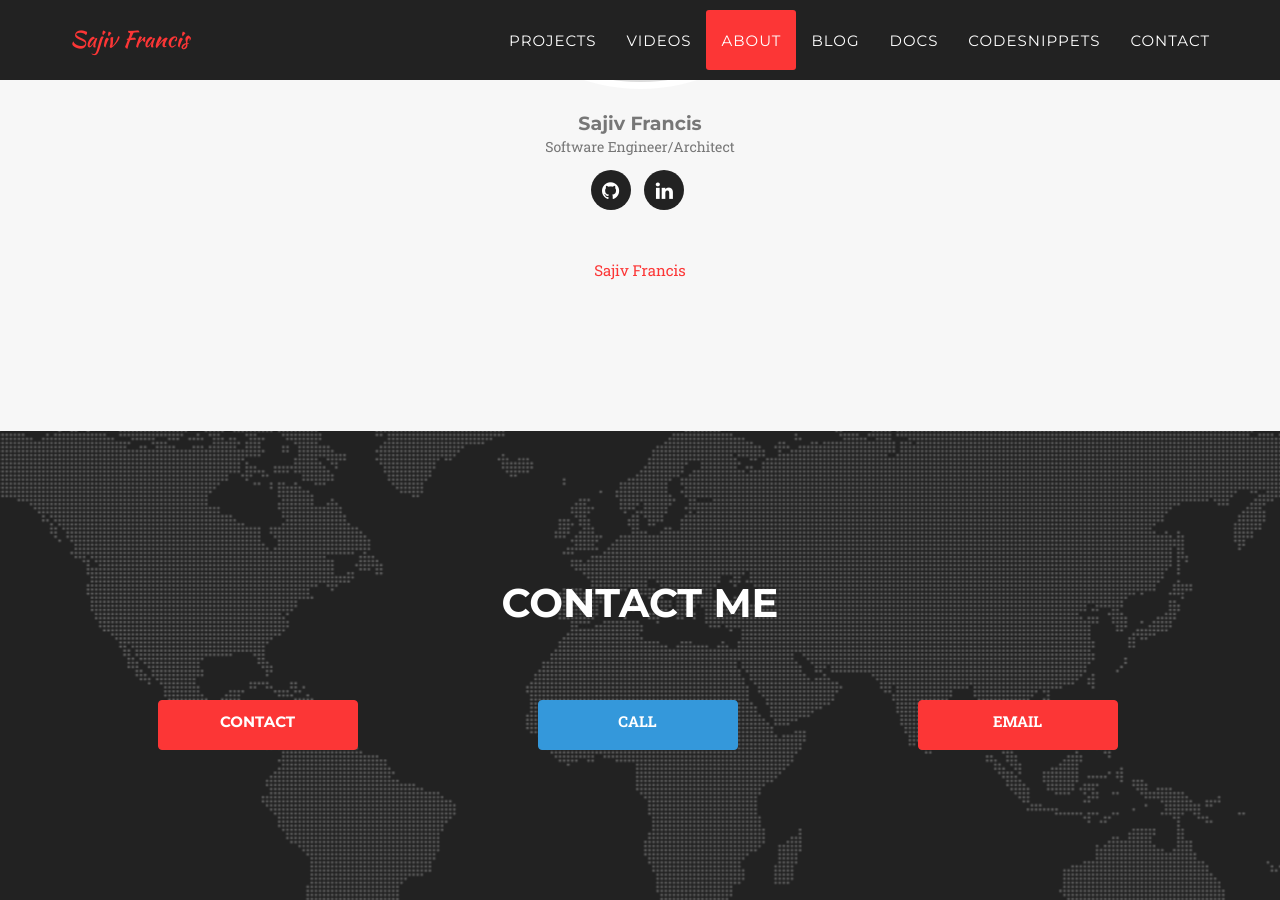
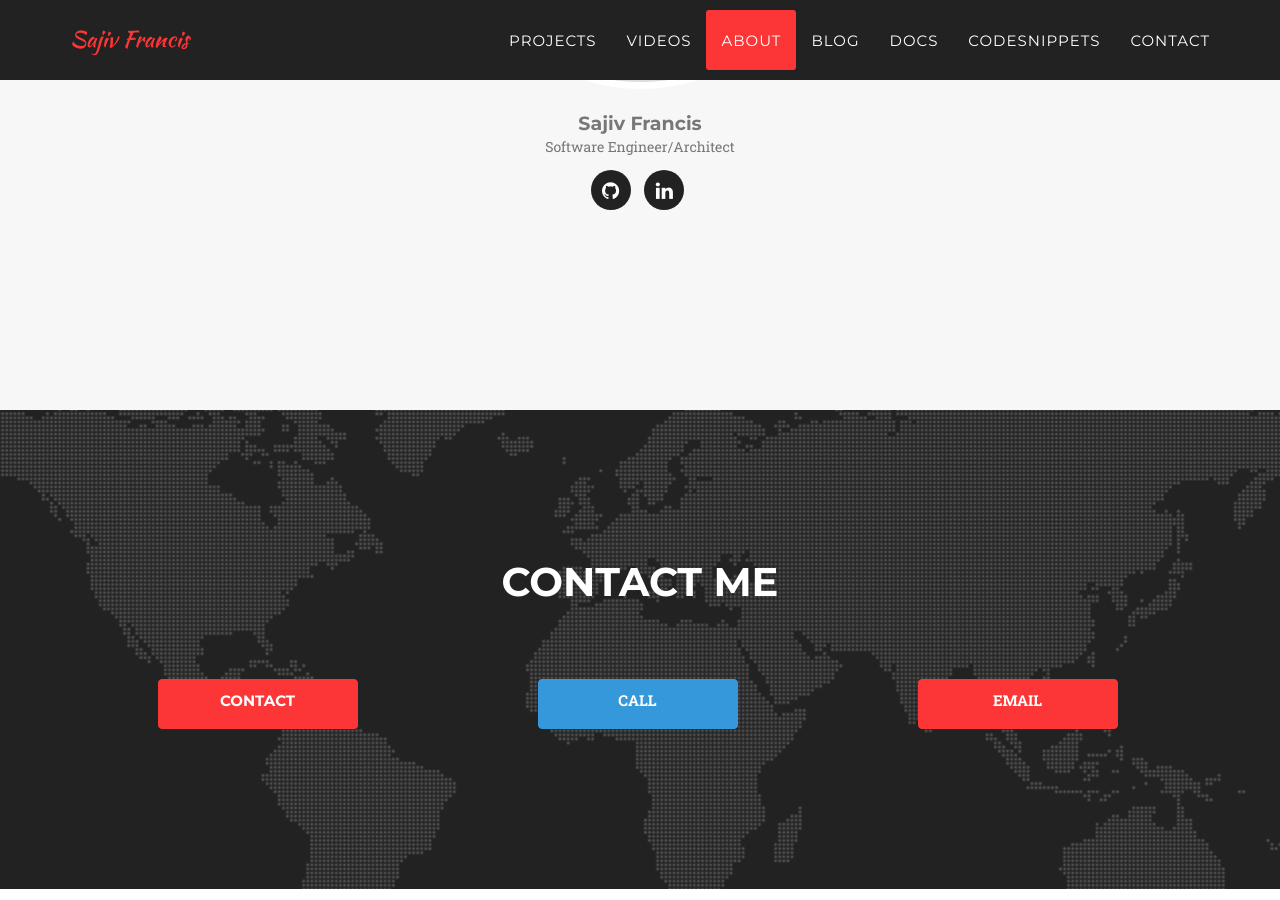
Before and after one commit to sfrancis2017/sajivfrancis.github.io, a Jekyll site: the page built from index.html, in a window 1280 px wide and 900 px high, scrolled down 3953 px. Built offline with Jekyll 4.4.1, drawn with Linux system fonts in a browser that asks for light colours; some web fonts are replaced.

Commit message:
Update about.html

```diff
--- a/_includes/landingpage/about.html
+++ b/_includes/landingpage/about.html
@@ -26,7 +26,6 @@
 
             </ul>
           </div>
-          <div class="badge-base LI-profile-badge" data-locale="en_US" data-size="medium" data-theme="light" data-type="VERTICAL" data-vanity="sajiv-francis" data-version="v1"><a class="badge-base__link LI-simple-link" href="https://www.linkedin.com/in/sajiv-francis?trk=profile-badge">Sajiv Francis</a></div>
         </div>
         {% endfor %}
       </div>
```
